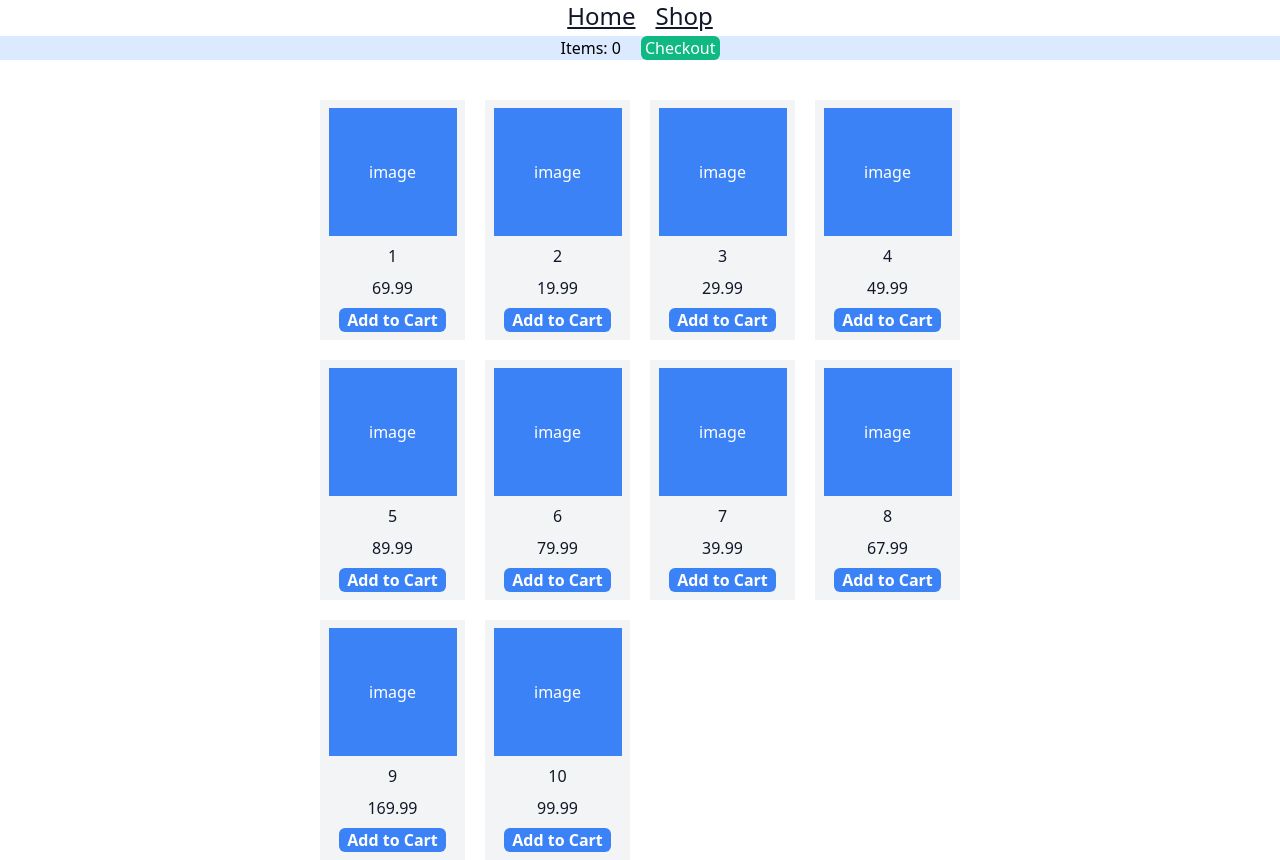
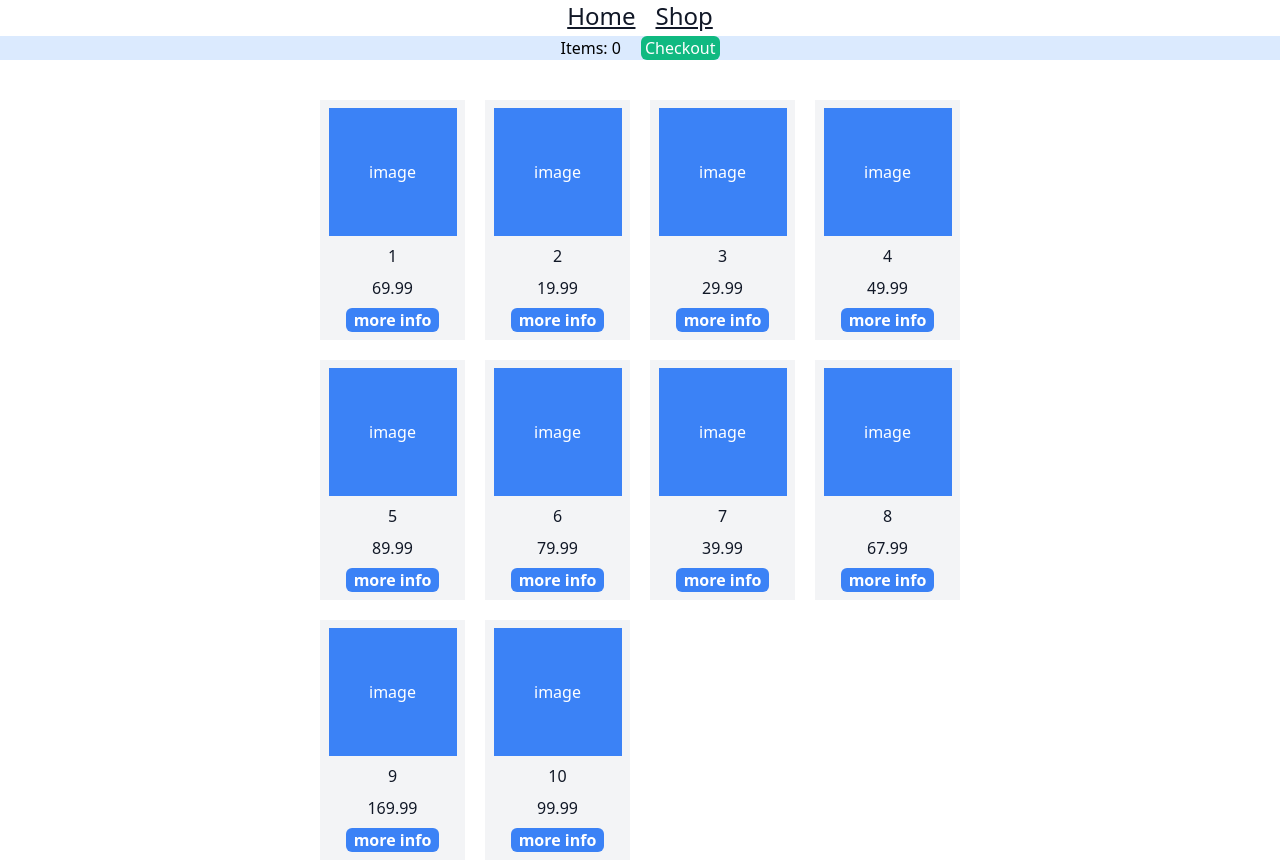
Before and after one commit to superspike7/shopping-cart, a React (Vite) app: page /Shop in a window 1280 px wide. Built offline with nearby package versions, Linux system fonts and the light colour scheme.

Commit message:
refactor: remove add to cart handler

```diff
--- a/src/ItemCard.jsx
+++ b/src/ItemCard.jsx
@@ -10,7 +10,7 @@ export default function ItemCard(props) {
       <h1>{name}</h1>
       <p>{price}</p>
       <button onClick={() => handleClick(id)} className="bg-blue-500 text-white font-bold px-2 rounded-md">
-        Add to Cart
+        more info
       </button>
     </div>
   );
--- /dev/null
+++ b/src/Items.jsx
@@ -0,0 +1,19 @@
+import React from "react";
+import { items } from "./data";
+import ItemCard from "./ItemCard";
+
+export default function Items() {
+
+  return (
+    <div className="w-1/2 mx-auto grid grid-cols-4 gap-5 mt-10">
+      {items.map((item) => (
+        <ItemCard
+          name={item.name}
+          price={item.price}
+          key={item.id}
+          id={item.id}
+        />
+      ))}
+    </div>
+  );
+}
--- a/src/Shop.jsx
+++ b/src/Shop.jsx
@@ -1,21 +1,8 @@
 import React, { useEffect, useState } from "react";
-import { items } from "./data";
-import ItemCard from "./ItemCard";
+import Items from "./Items";
 
 export default function Shop() {
   const [cart, setCart] = useState([]);
-
-  function handleAddCart(id) {
-    setCart([...cart, getItemById(id) ])
-  }
-
-  useEffect(()=>{
-    console.log(cart)
-  },[cart])
-
-  function getItemById(id) {
-    return items.find((item) => id === item.id);
-  }
 
   return (
     <div className="">
@@ -25,17 +12,7 @@ export default function Shop() {
           Checkout
         </button>
       </nav>
-      <div className="w-1/2 mx-auto grid grid-cols-4 gap-5 mt-10">
-        {items.map((item) => (
-          <ItemCard
-            name={item.name}
-            price={item.price}
-            key={item.id}
-            id={item.id}
-            handleClick={handleAddCart}
-          />
-        ))}
-      </div>
+      <Items/>
     </div>
   );
 }
```
